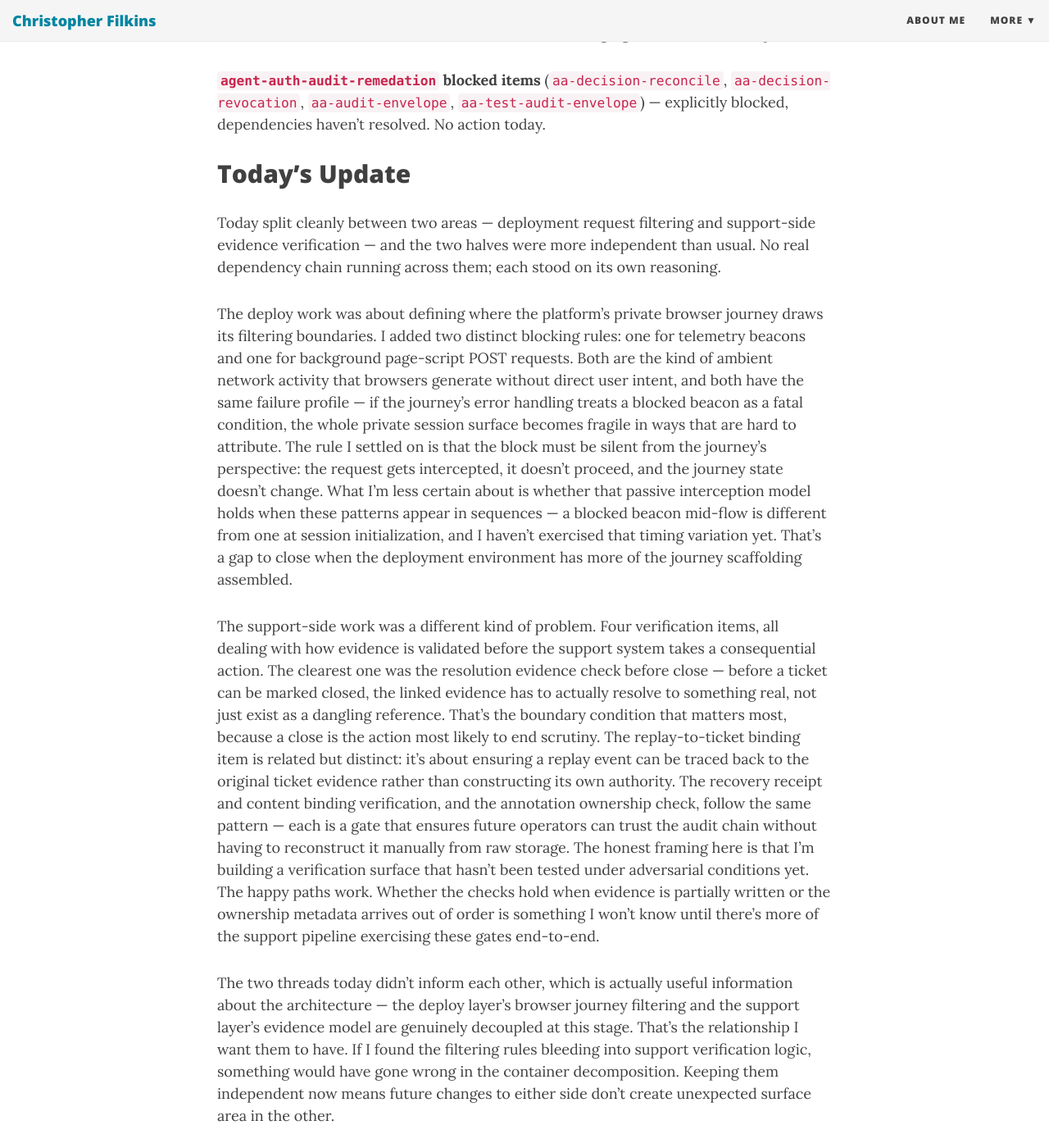
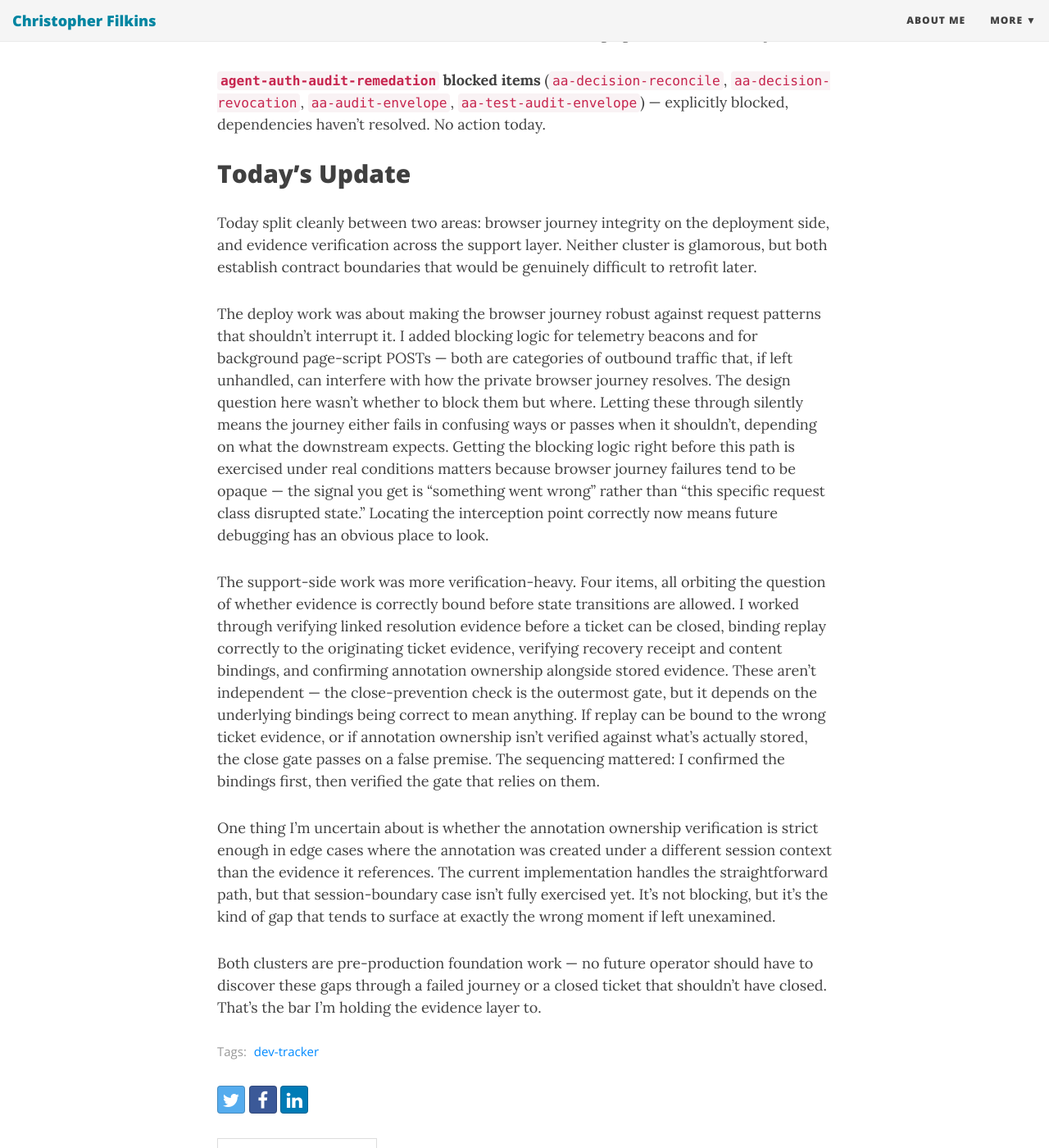
Before and after one commit to filchyboy/filchyboy.github.io, a Jekyll site: the page built from _posts/2026-11-06-daily-dev-log.md, in a window 1280 px wide and 1400 px high, scrolled down 3563 px. Shown: the whole window at 82% size. Built offline with Jekyll 4.4.1, drawn with Linux system fonts in a browser that asks for light colours; nearby versions of some CDN libraries.

Commit message:
Update daily dev log: 2026-11-06

```diff
--- a/_posts/2026-11-06-daily-dev-log.md
+++ b/_posts/2026-11-06-daily-dev-log.md
@@ -60,19 +60,21 @@ If the `asie-*` items close faster than expected, I'll move to `asie-booking-pay
 
 
 <!-- SECTION: ACCOMPLISHED START -->
-<!-- publication-digest: 7e8d20d7b9e22999a4d3303fb94f1bc53f60527bd19444eedb276c63efee5f11 -->
-<!-- publication-revision: 442b7f8b4bd94d379880b98be8dbac30 -->
-<!-- accomplished-generated: 2026-11-07T04:35:01.061845+00:00 -->
+<!-- publication-digest: bd364817148aa44cb71426e30d603301e78bf8c2d0f95ead1c896a2093802958 -->
+<!-- publication-revision: 9e993a50e5e74d158333a77ce830ea05 -->
+<!-- accomplished-generated: 2026-11-07T14:10:02.534675+00:00 -->
 
 ## Today's Update
 
-Today split cleanly between two areas — deployment request filtering and support-side evidence verification — and the two halves were more independent than usual. No real dependency chain running across them; each stood on its own reasoning.
+Today split cleanly between two areas: browser journey integrity on the deployment side, and evidence verification across the support layer. Neither cluster is glamorous, but both establish contract boundaries that would be genuinely difficult to retrofit later.
 
-The deploy work was about defining where the platform's private browser journey draws its filtering boundaries. I added two distinct blocking rules: one for telemetry beacons and one for background page-script POST requests. Both are the kind of ambient network activity that browsers generate without direct user intent, and both have the same failure profile — if the journey's error handling treats a blocked beacon as a fatal condition, the whole private session surface becomes fragile in ways that are hard to attribute. The rule I settled on is that the block must be silent from the journey's perspective: the request gets intercepted, it doesn't proceed, and the journey state doesn't change. What I'm less certain about is whether that passive interception model holds when these patterns appear in sequences — a blocked beacon mid-flow is different from one at session initialization, and I haven't exercised that timing variation yet. That's a gap to close when the deployment environment has more of the journey scaffolding assembled.
+The deploy work was about making the browser journey robust against request patterns that shouldn't interrupt it. I added blocking logic for telemetry beacons and for background page-script POSTs — both are categories of outbound traffic that, if left unhandled, can interfere with how the private browser journey resolves. The design question here wasn't whether to block them but where. Letting these through silently means the journey either fails in confusing ways or passes when it shouldn't, depending on what the downstream expects. Getting the blocking logic right before this path is exercised under real conditions matters because browser journey failures tend to be opaque — the signal you get is "something went wrong" rather than "this specific request class disrupted state." Locating the interception point correctly now means future debugging has an obvious place to look.
 
-The support-side work was a different kind of problem. Four verification items, all dealing with how evidence is validated before the support system takes a consequential action. The clearest one was the resolution evidence check before close — before a ticket can be marked closed, the linked evidence has to actually resolve to something real, not just exist as a dangling reference. That's the boundary condition that matters most, because a close is the action most likely to end scrutiny. The replay-to-ticket binding item is related but distinct: it's about ensuring a replay event can be traced back to the original ticket evidence rather than constructing its own authority. The recovery receipt and content binding verification, and the annotation ownership check, follow the same pattern — each is a gate that ensures future operators can trust the audit chain without having to reconstruct it manually from raw storage. The honest framing here is that I'm building a verification surface that hasn't been tested under adversarial conditions yet. The happy paths work. Whether the checks hold when evidence is partially written or the ownership metadata arrives out of order is something I won't know until there's more of the support pipeline exercising these gates end-to-end.
+The support-side work was more verification-heavy. Four items, all orbiting the question of whether evidence is correctly bound before state transitions are allowed. I worked through verifying linked resolution evidence before a ticket can be closed, binding replay correctly to the originating ticket evidence, verifying recovery receipt and content bindings, and confirming annotation ownership alongside stored evidence. These aren't independent — the close-prevention check is the outermost gate, but it depends on the underlying bindings being correct to mean anything. If replay can be bound to the wrong ticket evidence, or if annotation ownership isn't verified against what's actually stored, the close gate passes on a false premise. The sequencing mattered: I confirmed the bindings first, then verified the gate that relies on them.
 
-The two threads today didn't inform each other, which is actually useful information about the architecture — the deploy layer's browser journey filtering and the support layer's evidence model are genuinely decoupled at this stage. That's the relationship I want them to have. If I found the filtering rules bleeding into support verification logic, something would have gone wrong in the container decomposition. Keeping them independent now means future changes to either side don't create unexpected surface area in the other.
+One thing I'm uncertain about is whether the annotation ownership verification is strict enough in edge cases where the annotation was created under a different session context than the evidence it references. The current implementation handles the straightforward path, but that session-boundary case isn't fully exercised yet. It's not blocking, but it's the kind of gap that tends to surface at exactly the wrong moment if left unexamined.
+
+Both clusters are pre-production foundation work — no future operator should have to discover these gaps through a failed journey or a closed ticket that shouldn't have closed. That's the bar I'm holding the evidence layer to.
 
 <!-- accomplished-unit-ids: deploy-block-background-page-script-posts-without,deploy-block-telemetry-beacons-without-failing,support-bind-replay-original-ticket-evidence,support-verify-annotation-ownership-stored-evidence,support-verify-linked-resolution-evidence-before,support-verify-recovery-receipt-content-bindings -->
 <!-- SECTION: ACCOMPLISHED END -->
```
